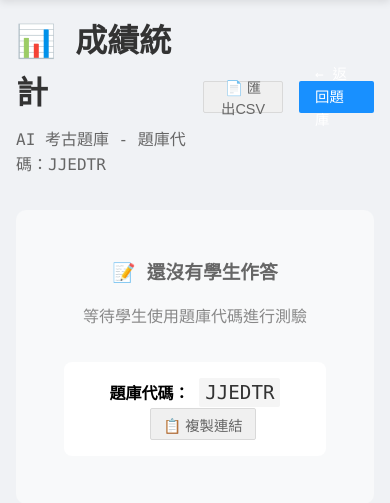
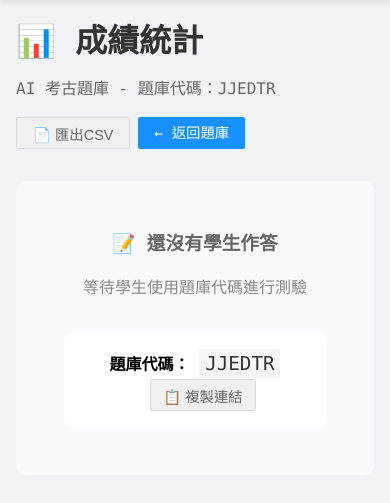
Before and after one commit to mz038197/vans_quizzes_system, a Flask app: page /quiz-bank/2/submissions in a window 390 px wide. Shown: the part 229-732 px from the top of the page. Run offline with Flask 3, Linux system fonts and the light colour scheme; a user stored in the database is signed in; tables that the repository leaves empty hold one stand-in row (values such as "Sample post"); data that the repository does not hold is empty.

Commit message:
refactor layout and styling in quiz management and submissions templates; adjust flex properties for better alignment and responsiveness, remove unused category ratios section from practice landing page, and enhance button spacing in manage_quiz_bank.html and submissions.html

```diff
--- a/static/css/style.css
+++ b/static/css/style.css
@@ -182,6 +182,7 @@ body {
     transition: all 0.2s;
     height: 32px;
     gap: 5px;
+    white-space: nowrap;
 }
 
 .btn:hover {
--- a/templates/manage_quiz_bank.html
+++ b/templates/manage_quiz_bank.html
@@ -4,12 +4,12 @@
 
 {% block content %}
 <div>
-    <div style="display: flex; justify-content: space-between; align-items: center; margin-bottom: 2rem;">
-        <div>
+    <div style="display: flex; justify-content: space-between; align-items: flex-start; gap: 1rem; flex-wrap: wrap; margin-bottom: 2rem;">
+        <div style="min-width: 0; flex: 1 1 240px;">
             <h1 style="color: #333; margin-bottom: 0.5rem;">📝 {{ quiz_bank.title }}</h1>
             <p style="color: #666;">題庫代碼：<span class="access-code">{{ quiz_bank.access_code }}</span></p>
         </div>
-        <div style="display: flex; gap: 1rem;">
+        <div style="display: flex; gap: 0.5rem; flex-wrap: wrap; flex-shrink: 0;">
             <button onclick="showAddQuestionModal()" class="btn">➕ 新增題目</button>
             <a href="{{ url_for('export_quiz_bank_pdf', quiz_bank_id=quiz_bank.id) }}" class="btn btn-secondary" title="導出題庫為PDF文件">📄 導出PDF</a>
             <a href="{{ url_for('view_submissions_page', quiz_bank_id=quiz_bank.id) }}" class="btn btn-secondary">📊 查看成績</a>
--- a/templates/submissions.html
+++ b/templates/submissions.html
@@ -4,12 +4,12 @@
 
 {% block content %}
 <div>
-    <div style="display: flex; justify-content: space-between; align-items: center; margin-bottom: 2rem;">
-        <div>
+    <div style="display: flex; justify-content: space-between; align-items: flex-start; gap: 1rem; flex-wrap: wrap; margin-bottom: 2rem;">
+        <div style="min-width: 0; flex: 1 1 240px;">
             <h1 style="color: #333; margin-bottom: 0.5rem;">📊 成績統計</h1>
             <p style="color: #666;">{{ quiz_bank.title }} - 題庫代碼：{{ quiz_bank.access_code }}</p>
         </div>
-        <div style="display: flex; gap: 1rem;">
+        <div style="display: flex; gap: 0.5rem; flex-wrap: wrap; flex-shrink: 0;">
             <button onclick="exportToCSV()" class="btn btn-secondary">📄 匯出CSV</button>
             <a href="{{ url_for('manage_quiz_bank', quiz_bank_id=quiz_bank.id) }}" class="btn">← 返回題庫</a>
         </div>
```
Also changed, not shown: templates/practice_landing.html (+0 -11 lines).
